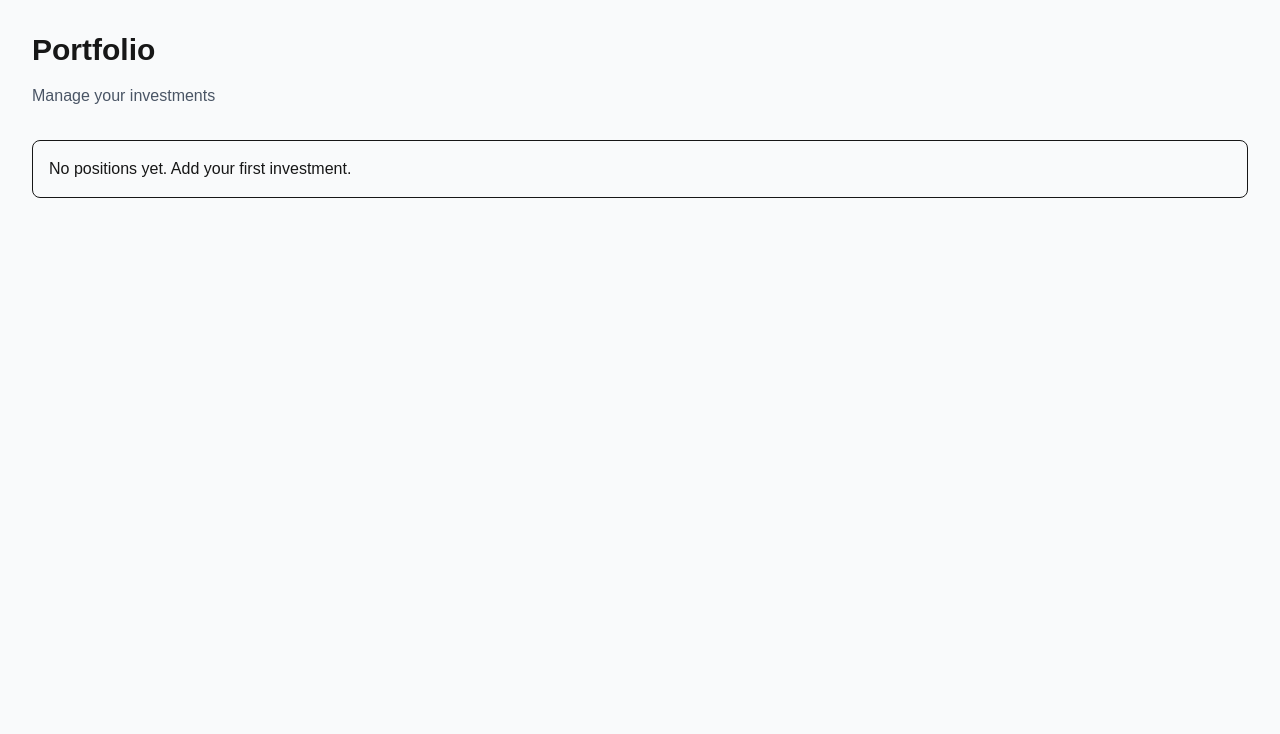
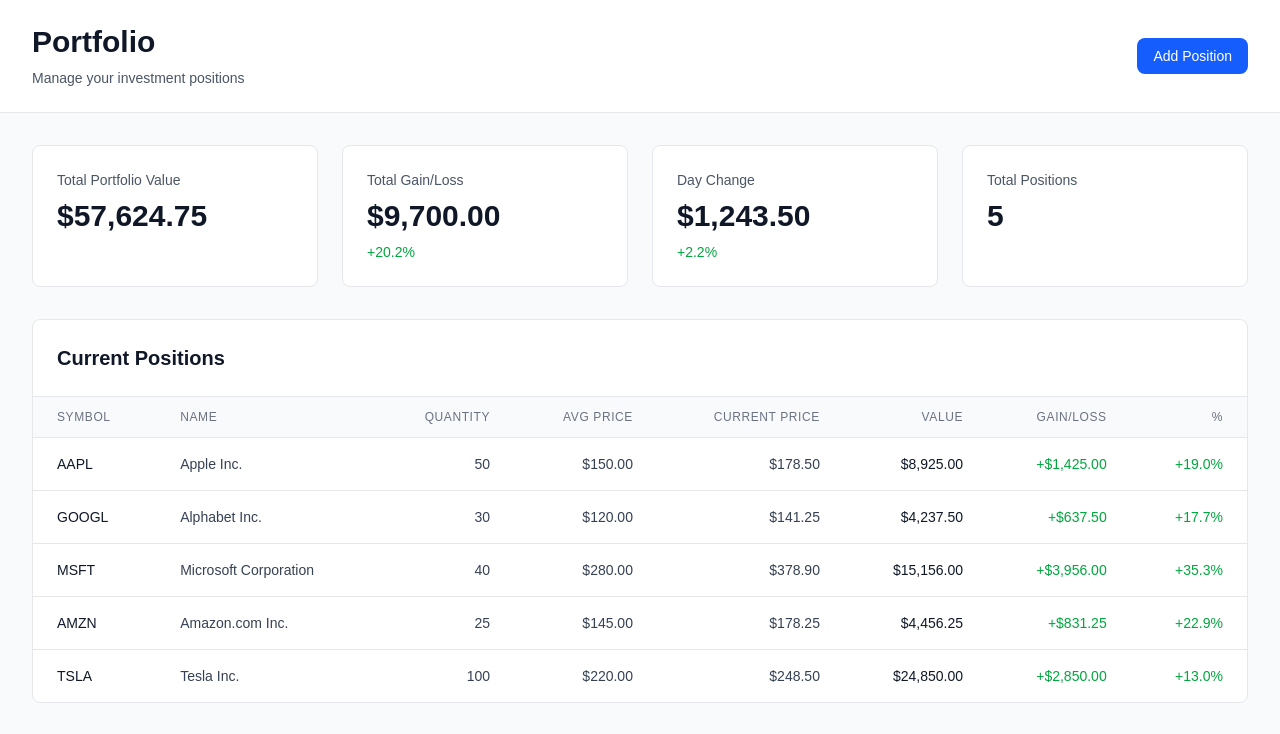
Before and after one commit to flaviogrillo1/investment-dashboard, a Next.js app in the folder apps/web/: page /portfolio in a window 1280 px wide. Shown: the top 734 px of the page. Built offline with nearby package versions, Linux system fonts and the light colour scheme.

Commit message:
feat: develop complete investment dashboard with real content

```diff
--- a/apps/web/app/portfolio/page.tsx
+++ b/apps/web/app/portfolio/page.tsx
@@ -1,13 +1,51 @@
+import { PortfolioMetrics } from '@/components/MetricCard';
+import { PositionsTable } from '@/components/PositionsTable';
+import { mockPositions, mockPortfolioSummary } from '@/lib/mockData';
+
 export default function PortfolioPage() {
   return (
-    <div className="min-h-screen bg-gray-50 dark:bg-gray-900 p-8">
-      <h1 className="text-3xl font-bold">Portfolio</h1>
-      <p className="mt-4 text-gray-600 dark:text-gray-400">
-        Manage your investments
-      </p>
-      <div className="mt-8 rounded-lg border p-4">
-        <p>No positions yet. Add your first investment.</p>
+    <div className="min-h-screen bg-gray-50 dark:bg-gray-900">
+      {/* Header */}
+      <div className="border-b border-gray-200 bg-white dark:border-gray-800 dark:bg-gray-900">
+        <div className="mx-auto max-w-7xl px-4 py-6 sm:px-6 lg:px-8">
+          <div className="flex items-center justify-between">
+            <div>
+              <h1 className="text-3xl font-bold text-gray-900 dark:text-gray-50">
+                Portfolio
+              </h1>
+              <p className="mt-2 text-sm text-gray-600 dark:text-gray-400">
+                Manage your investment positions
+              </p>
+            </div>
+            <button className="rounded-lg bg-blue-600 px-4 py-2 text-sm font-medium text-white transition-colors hover:bg-blue-700 dark:bg-blue-500 dark:hover:bg-blue-600">
+              Add Position
+            </button>
+          </div>
+        </div>
+      </div>
+
+      {/* Main Content */}
+      <div className="mx-auto max-w-7xl px-4 py-8 sm:px-6 lg:px-8">
+        {/* Metrics */}
+        <div className="mb-8">
+          <PortfolioMetrics summary={mockPortfolioSummary} />
+        </div>
+
+        {/* Positions Table */}
+        <div>
+          <PositionsTable positions={mockPositions} />
+        </div>
+
+        {/* Allocation Chart Placeholder */}
+        <div className="mt-8 rounded-lg border border-gray-200 bg-white p-6 dark:border-gray-800 dark:bg-gray-900">
+          <h2 className="text-xl font-semibold text-gray-900 dark:text-gray-50">
+            Portfolio Allocation
+          </h2>
+          <div className="mt-6 flex h-64 items-center justify-center text-gray-500 dark:text-gray-400">
+            <p>Allocation chart coming soon</p>
+          </div>
+        </div>
       </div>
     </div>
-  )
+  );
 }
```
